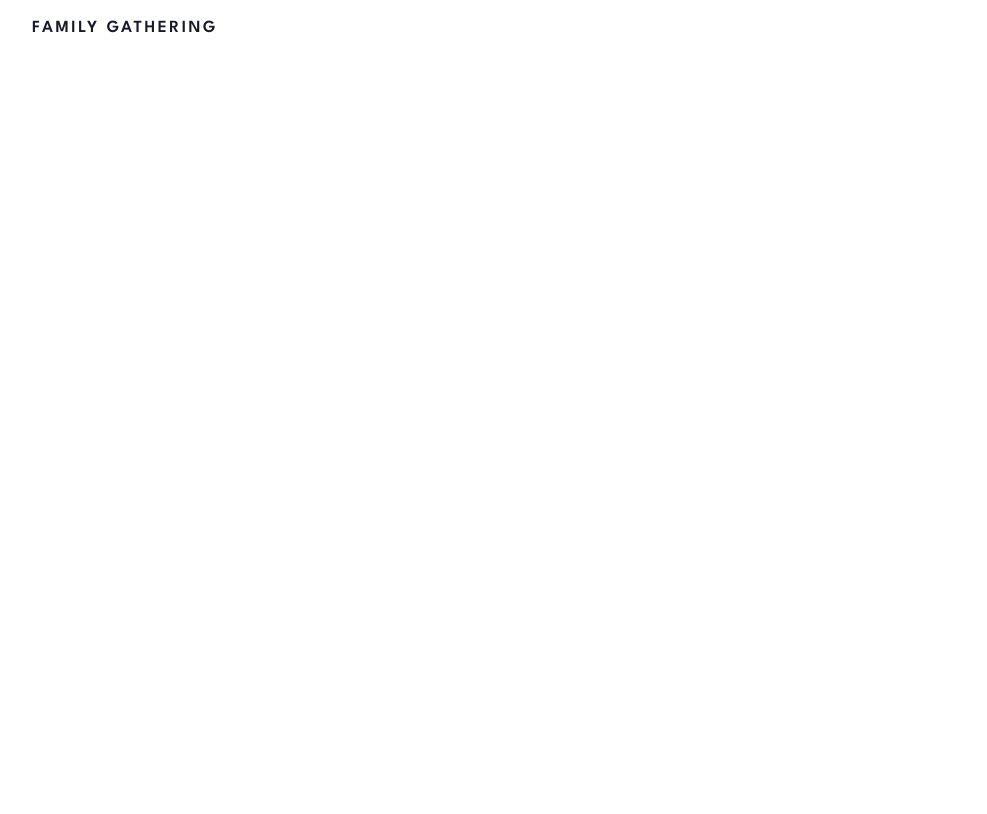
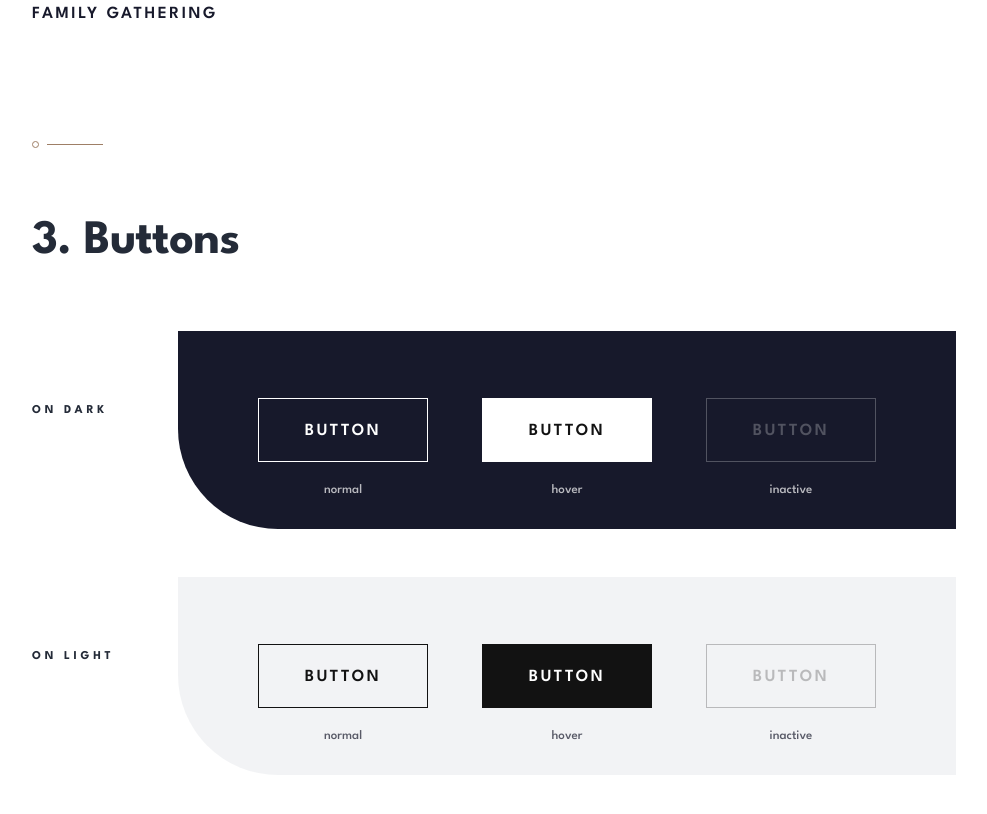
Before and after one commit to JoeDravarol/dine-restaurant, a Next.js app: page /design-system in a window 1280 px wide. Shown: the part 1802-2616 px from the top of the page, without its empty margins (196-1183 px from the left). Before the commit the page ends 1949 px from the top, so only its background shows below. Built offline with nearby package versions, Linux system fonts and the light colour scheme.

Commit message:
feat: create re-usable button & button section

```diff
--- /dev/null
+++ b/src/components/Button.tsx
@@ -0,0 +1,43 @@
+import { Button as MuiButton, ButtonProps } from '@mui/material';
+import { styled } from '@mui/material/styles';
+import React from 'react';
+
+interface Props extends ButtonProps {
+  isDark?: boolean;
+}
+
+interface StyledButtonProps {
+  isDark?: boolean;
+}
+
+const StyledButton = styled(MuiButton)<StyledButtonProps>(({ isDark, theme }) => ({
+  minWidth: 170,
+  height: 64,
+  color: isDark ? theme.palette.primary.main : theme.palette.common.white,
+  paddingBlock: '25px 23px',
+  border: '1px solid white',
+  borderColor: isDark ? theme.palette.primary.main : theme.palette.common.white,
+  borderRadius: 'revert',
+
+  '&:hover, &.button--hover-active': {
+    color: isDark ? theme.palette.common.white : theme.palette.primary.main,
+    backgroundColor: isDark ? theme.palette.primary.main : theme.palette.common.white,
+    borderColor: isDark ? theme.palette.primary.main : theme.palette.common.white,
+  },
+  '&:disabled': {
+    color: isDark ? theme.palette.primary.main : theme.palette.common.white,
+    border: '1px solid white',
+    borderColor: isDark ? theme.palette.primary.main : theme.palette.common.white,
+    opacity: 0.25,
+  },
+}));
+
+const Button: React.FC<Props> = ({ children, ...rest }) => {
+  return (
+    <StyledButton variant="outlined" {...rest}>
+      {children}
+    </StyledButton>
+  );
+};
+
+export default Button;
--- a/src/config/theme.ts
+++ b/src/config/theme.ts
@@ -84,6 +84,13 @@ const theme = createTheme({
       lineHeight: '1.625rem', // 26px
       fontWeight: 400,
     },
+    button: {
+      fontSize: '1.063rem', // 17px
+      lineHeight: '1rem', // 16px
+      letterSpacing: '0.156rem', // 2.5px
+      fontWeight: 600,
+      color: '#FFF',
+    },
   },
   breakpoints: {
     keys: [
--- a/src/pages/design-system.tsx
+++ b/src/pages/design-system.tsx
@@ -1,10 +1,11 @@
-import { Box, Grid, Stack, Typography } from '@mui/material';
+import { Box, Stack, Typography } from '@mui/material';
 import { styled } from '@mui/material/styles';
 import React from 'react';
 
 import Logo from '@/assets/icons/logo.svg';
 import PatternCurveTopRight from '@/assets/patterns/pattern-curve-top-left.svg';
 import PatternLines from '@/assets/patterns/pattern-lines.svg';
+import Button from '@/components/Button';
 import Container from '@/components/Container';
 
 const HeaderContainer = styled(Box)(({ theme }) => ({
@@ -38,11 +39,37 @@ const TypographyGridContainer = styled(GridContainer)(({ theme }) => ({
   gridGap: theme.spacing(2.625),
 }));
 
+const ButtonsGridContainer = styled(GridContainer)(({ theme }) => ({
+  gridTemplateColumns: '1fr 778px',
+  gridGap: 'revert',
+  alignItems: 'center',
+}));
+
+const ButtonContainer = styled(Stack)(({ theme }) => ({
+  height: 198,
+  borderBottomLeftRadius: 100,
+  paddingInline: theme.spacing(10),
+  alignItems: 'center',
+}));
+
+const ButtonStateTypography = styled(Typography)(({ theme }) => ({
+  fontSize: '0.813rem',
+  lineHeight: '1.438rem',
+  letterSpacing: 'revert',
+  fontWeight: '500',
+  opacity: 0.7,
+  position: 'absolute',
+  left: 0,
+  right: 0,
+  textAlign: 'center',
+}));
+
 const DesignSystem: React.FC = () => {
   const alphabet = [...Array(26).keys()].map(i => String.fromCharCode(i + 65)).join(' ');
   const symbols = '!@#$%^&*()';
 
   return (
+    <>
       <Box sx={{ marginInline: 'auto'}} maxWidth={1024} position="relative">
         <HeaderContainer component="header">
           <Logo style={{ width: '82.4px', height: 32 }} viewBox="0 0 103 40" />
@@ -57,7 +84,7 @@ const DesignSystem: React.FC = () => {
         </HeaderContainer>
 
         <FixedContainer sx={{ marginBottom: 9.75 }} component="section" disableGutters>
-        <Typography variant="h2" mt={7.75} mb={8} color="neutral.ebonyClay">1. Colors</Typography>
+          <Typography variant="h2" mt={6.875} mb={8} color="neutral.ebonyClay">1. Colors</Typography>
 
           <GridContainer>
             <Box>
@@ -273,7 +300,7 @@ const DesignSystem: React.FC = () => {
         </FixedContainer>
 
         <FixedContainer sx={{ marginBottom: 13.125 }} component="section" disableGutters>
-        <Typography variant="h2" mt={7.75} mb={2} color="neutral.ebonyClay">2. Typography</Typography>
+          <Typography variant="h2" mt={6.875} mb={2} color="neutral.ebonyClay">2. Typography</Typography>
           <Typography
             variant="body1"
             fontSize="0.813rem"
@@ -457,7 +484,106 @@ const DesignSystem: React.FC = () => {
             </Box>
           </TypographyGridContainer>
         </FixedContainer>
+
+        <FixedContainer
+          sx={{ width: 924, margin: 'revert', marginLeft: 'auto', marginBottom: 10 }}
+          component="section"
+          disableGutters
+        >
+          <Typography variant="h2" mt={6.875} mb={8.125} color="neutral.ebonyClay">3. Buttons</Typography>
+
+          <ButtonsGridContainer mb={6}>
+            <Typography
+              variant="h3"
+              fontSize="0.75rem"
+              lineHeight="0.69rem"
+              textTransform="uppercase"
+              letterSpacing="0.234rem"
+              color="neutral.ebonyClay"
+              mb={5}
+            >
+              On dark
+            </Typography>
+
+            <ButtonContainer direction="row" justifyContent="space-between" bgcolor="neutral.mirage">
+              <Box position="relative">
+                <Button>
+                  Button
+                </Button>
+                <ButtonStateTypography color="common.white" mt={2.125}>
+                  normal
+                </ButtonStateTypography>
               </Box>
+
+              <Box position="relative">
+                <Button className="button--hover-active">
+                  Button
+                </Button>
+                <ButtonStateTypography color="common.white" mt={2.125}>
+                  hover
+                </ButtonStateTypography>
+              </Box>
+
+              <Box position="relative">
+                <Button disabled>
+                  Button
+                </Button>
+                <ButtonStateTypography color="common.white" mt={2.125}>
+                  inactive
+                </ButtonStateTypography>
+              </Box>
+            </ButtonContainer>
+          </ButtonsGridContainer>
+
+          <ButtonsGridContainer>
+            <Typography
+              variant="h3"
+              fontSize="0.75rem"
+              lineHeight="0.69rem"
+              textTransform="uppercase"
+              letterSpacing="0.234rem"
+              color="neutral.ebonyClay"
+              mb={5}
+            >
+              On light
+            </Typography>
+
+            <ButtonContainer
+              sx={{ backgroundColor: 'hsla(217, 14%, 42%, 0.08)' }}
+              direction="row"
+              justifyContent="space-between"
+            >
+              <Box position="relative">
+                <Button isDark>
+                  Button
+                </Button>
+                <ButtonStateTypography mt={2.125}>
+                  normal
+                </ButtonStateTypography>
+              </Box>
+
+              <Box position="relative">
+                <Button className="button--hover-active" isDark>
+                  Button
+                </Button>
+                <ButtonStateTypography mt={2.125}>
+                  hover
+                </ButtonStateTypography>
+              </Box>
+
+              <Box position="relative">
+                <Button isDark disabled>
+                  Button
+                </Button>
+                <ButtonStateTypography mt={2.125}>
+                  inactive
+                </ButtonStateTypography>
+              </Box>
+            </ButtonContainer>
+          </ButtonsGridContainer>
+        </FixedContainer>
+      </Box>
+    </>
   );
 };
 
```
Lines whose indentation alone changed are shown as unchanged.
